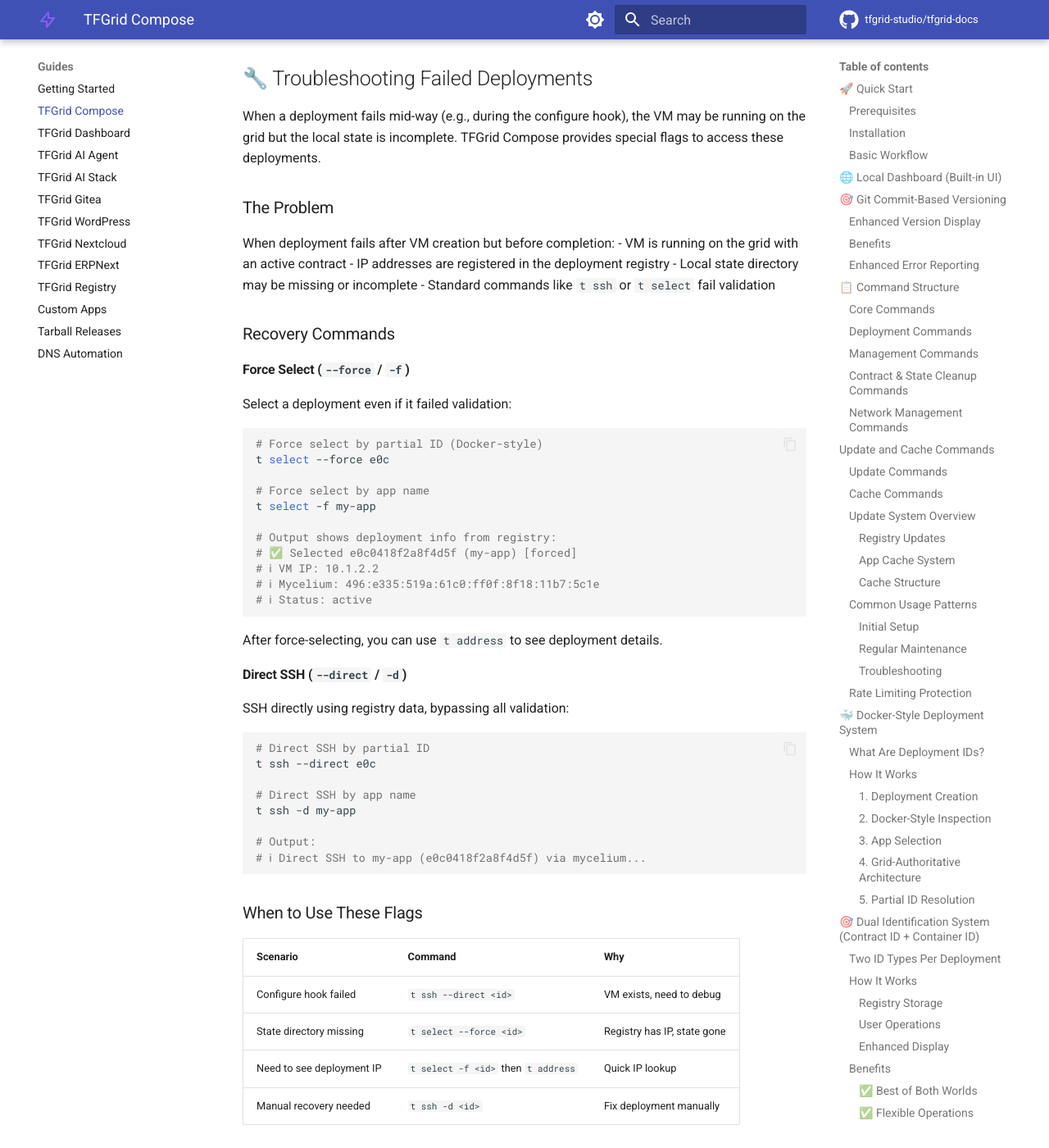
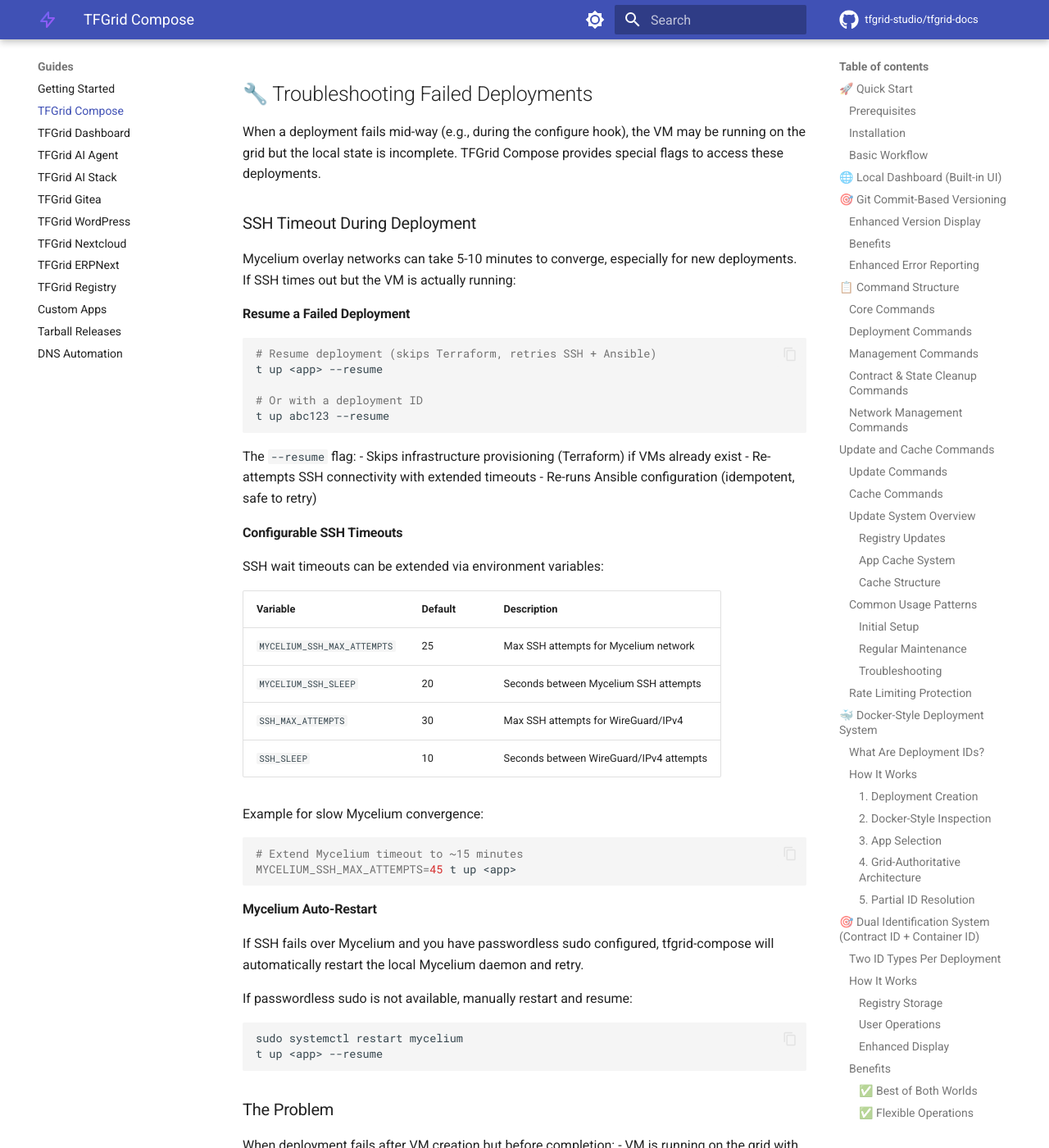
Before and after one commit to tfgrid-studio/tfgrid-docs, an MkDocs documentation site: the page built from docs/guides/tfgrid-compose.md, in a window 1280 px wide and 1400 px high, scrolled down 19253 px. Shown: the whole window at 82% size. Built offline with MkDocs 1.6.1 and Material for MkDocs 9.7.7, drawn with Linux system fonts in a browser that asks for light colours; comment, search, counter and statistics services are not loaded; the version menu is left out; some of the changed text lies outside the part shown.

Commit message:
docs: Add SSH timeout handling and resume flag to TFGrid compose guide

````diff
--- a/docs/guides/tfgrid-compose.md
+++ b/docs/guides/tfgrid-compose.md
@@ -1,9 +1,4 @@
 # TFGrid Compose - Complete User Guide
-
-**Version**: Git commit-based (0a7195b)
-**Semantic Version**: v0.14.1
-**Last Updated**: 2025-12-02
-**Status**: Production Ready with Git Commit Versioning & Grid-Authoritative Architecture
 
 TFGrid Compose is the universal deployment orchestrator for the ThreeFold Grid, providing intelligent node selection, app registry integration, comprehensive farm browser, enhanced filtering capabilities, and **grid-authoritative deployment management**.
 
@@ -142,6 +137,7 @@
 |---------|-------------|---------|
 | `t init <app>` | Initialize app configuration | `t init tfgrid-ai-stack` |
 | `t up <app>` | Deploy application | `t up tfgrid-ai-stack` |
+| `t up <app> --resume` | Resume failed deployment (skip Terraform, retry SSH/Ansible) | `t up tfgrid-ai-stack --resume` |
 | `t down [app]` | Destroy deployment | `t down` |
 | `t status [app]` | Check application status | `t status` |
 | `t logs [app]` | Show application logs | `t logs` |
@@ -772,6 +768,52 @@
 
 When a deployment fails mid-way (e.g., during the configure hook), the VM may be running on the grid but the local state is incomplete. TFGrid Compose provides special flags to access these deployments.
 
+### SSH Timeout During Deployment
+
+Mycelium overlay networks can take 5-10 minutes to converge, especially for new deployments. If SSH times out but the VM is actually running:
+
+#### Resume a Failed Deployment
+
+```bash
+# Resume deployment (skips Terraform, retries SSH + Ansible)
+t up <app> --resume
+
+# Or with a deployment ID
+t up abc123 --resume
+```
+
+The `--resume` flag:
+- Skips infrastructure provisioning (Terraform) if VMs already exist
+- Re-attempts SSH connectivity with extended timeouts
+- Re-runs Ansible configuration (idempotent, safe to retry)
+
+#### Configurable SSH Timeouts
+
+SSH wait timeouts can be extended via environment variables:
+
+| Variable | Default | Description |
+|----------|---------|-------------|
+| `MYCELIUM_SSH_MAX_ATTEMPTS` | 25 | Max SSH attempts for Mycelium network |
+| `MYCELIUM_SSH_SLEEP` | 20 | Seconds between Mycelium SSH attempts |
+| `SSH_MAX_ATTEMPTS` | 30 | Max SSH attempts for WireGuard/IPv4 |
+| `SSH_SLEEP` | 10 | Seconds between WireGuard/IPv4 attempts |
+
+Example for slow Mycelium convergence:
+```bash
+# Extend Mycelium timeout to ~15 minutes
+MYCELIUM_SSH_MAX_ATTEMPTS=45 t up <app>
+```
+
+#### Mycelium Auto-Restart
+
+If SSH fails over Mycelium and you have passwordless sudo configured, tfgrid-compose will automatically restart the local Mycelium daemon and retry.
+
+If passwordless sudo is not available, manually restart and resume:
+```bash
+sudo systemctl restart mycelium
+t up <app> --resume
+```
+
 ### The Problem
 
 When deployment fails after VM creation but before completion:
````
